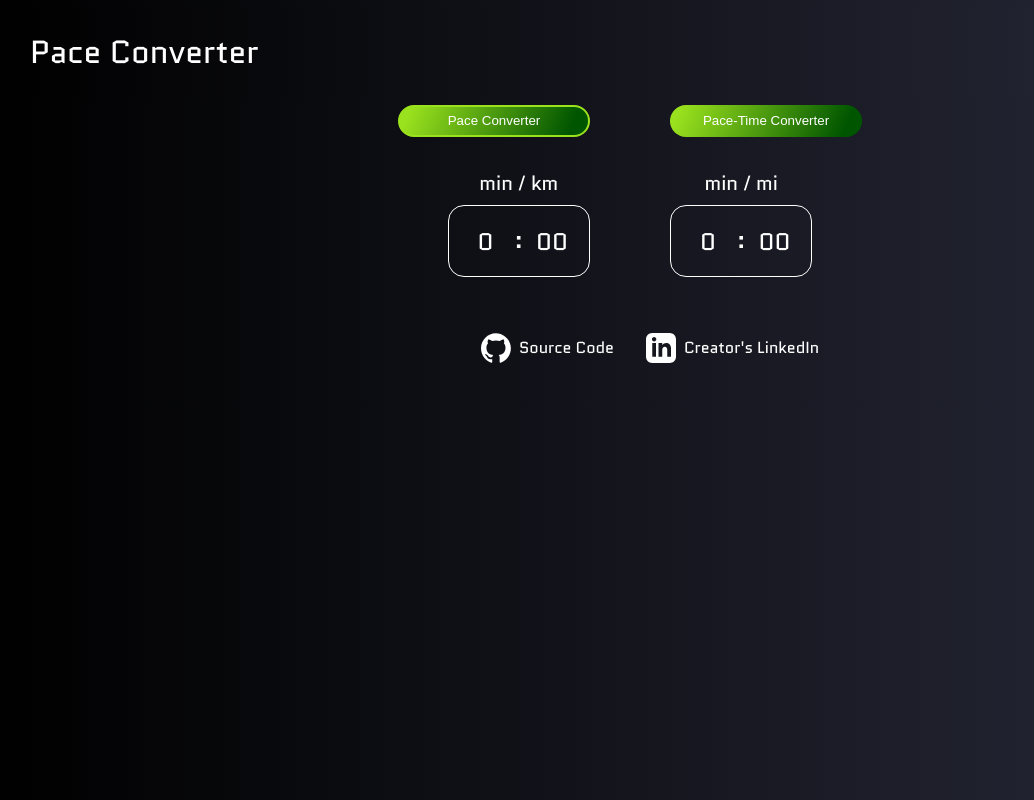
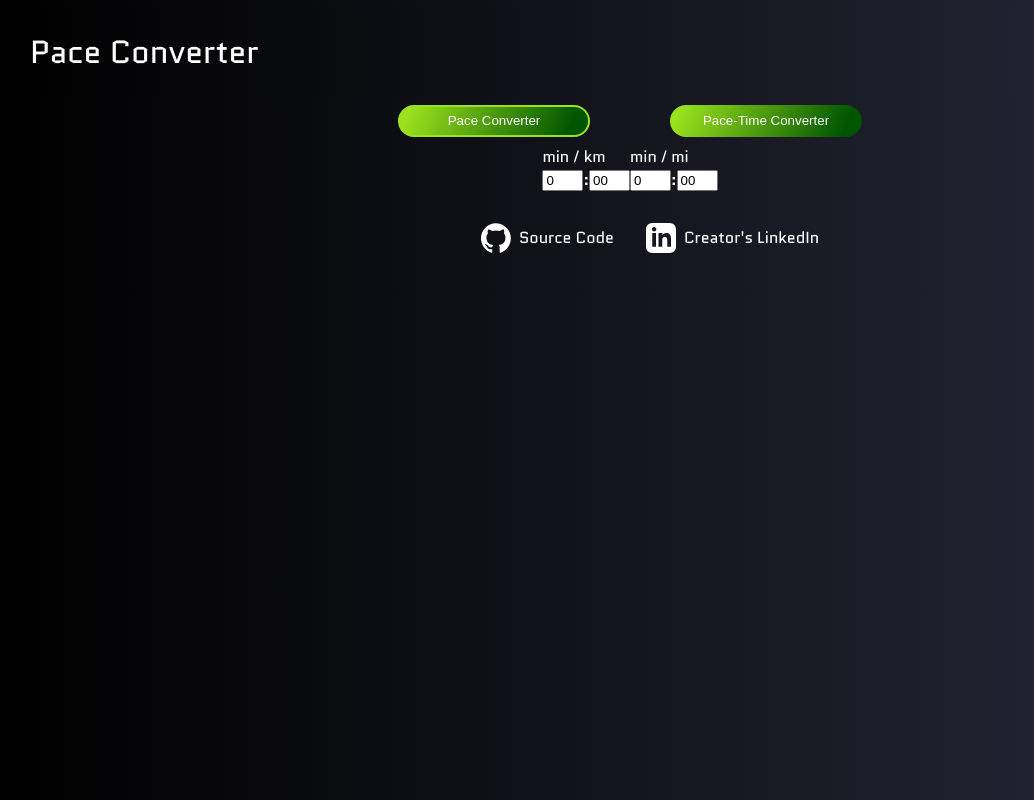
Before and after one commit to blsmxiu47/pace-converter, a React (Vite) app: page / in a window 1280 px wide. Shown: the whole page, without its empty margins (10-1044 px from the left). Built offline with nearby package versions, Linux system fonts and the light colour scheme.

Commit message:
rename label/input group style

```diff
--- a/src/components/PaceConverter.tsx
+++ b/src/components/PaceConverter.tsx
@@ -104,7 +104,7 @@ const PaceConverter: React.FC = () => {
 
     return (
         <div className="converter">
-            <div className='inputs-row'>
+            <div className='input-group'>
                 <label>
                     min / km
                     <div className='time-input'>
@@ -132,7 +132,7 @@ const PaceConverter: React.FC = () => {
                     </div>
                 </label>
             </div>
-            <div className='inputs-row'>
+            <div className='input-group'>
                 <label>
                     min / mi
                     <div className='time-input'>
```
